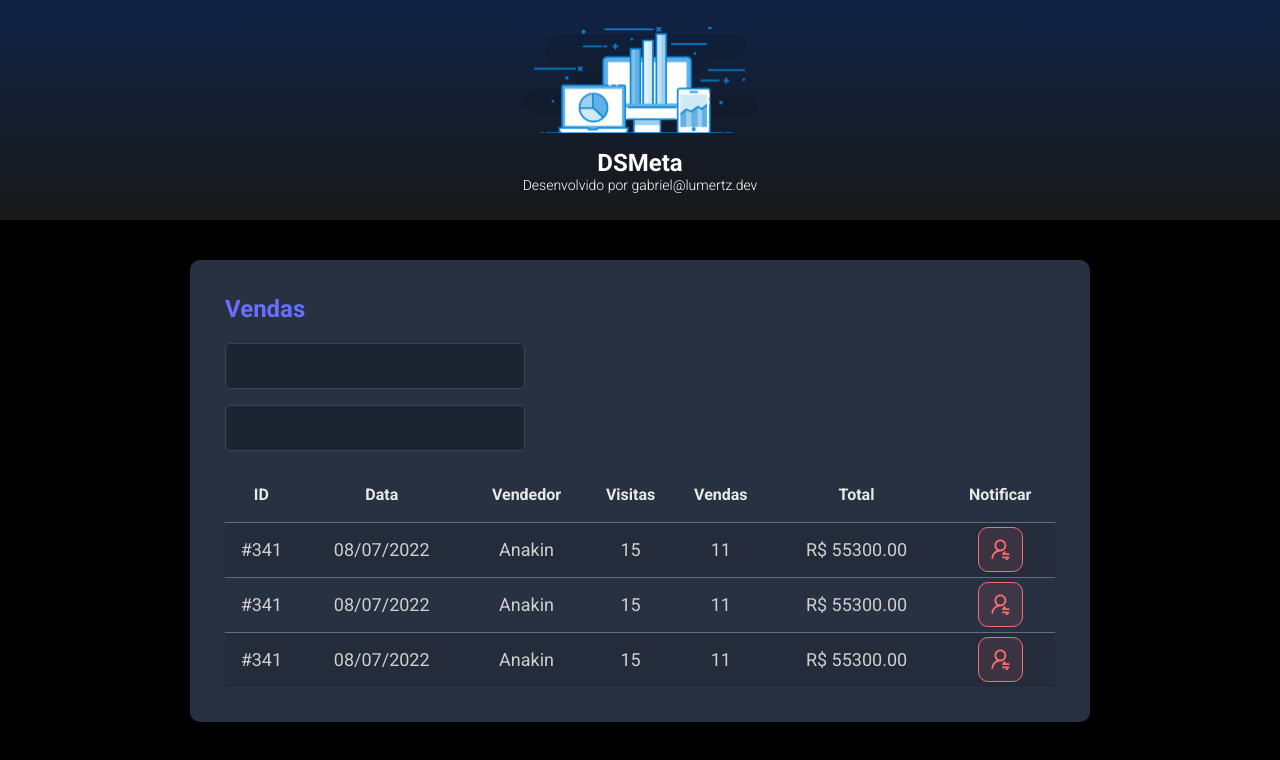
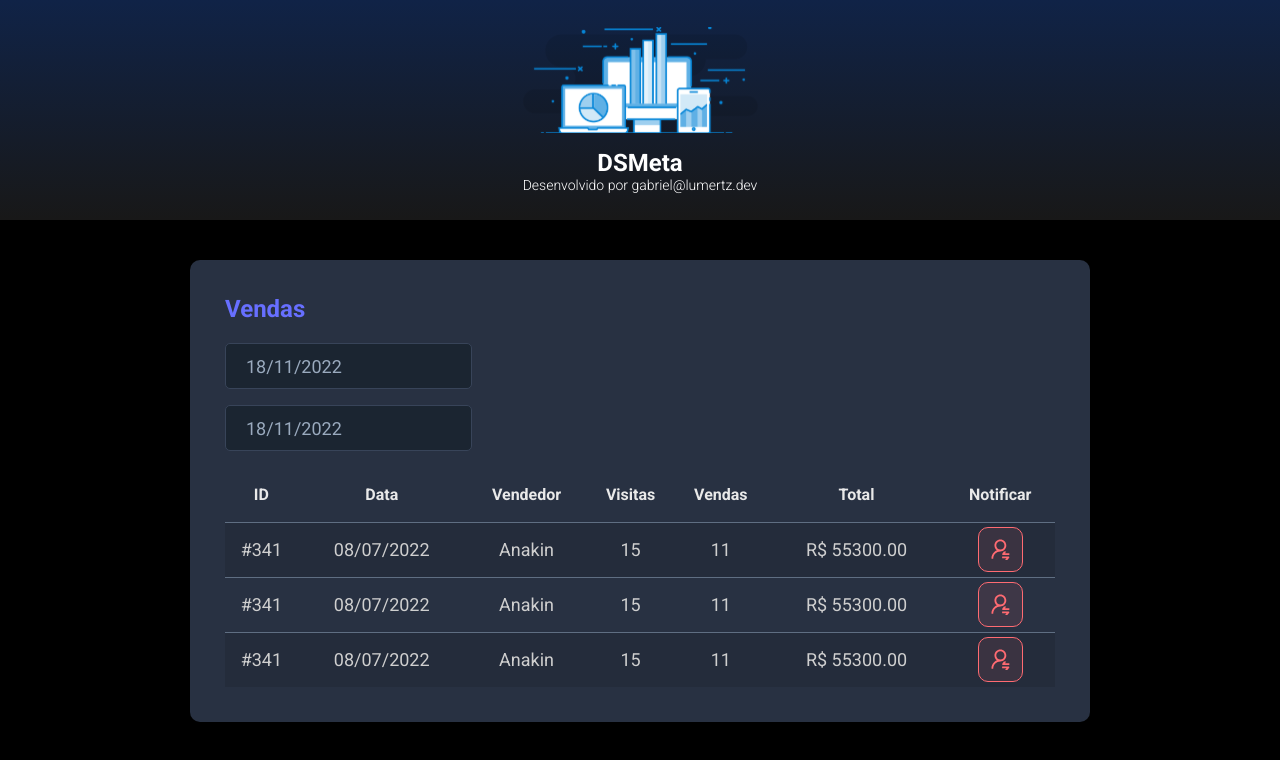
Before and after one commit to gabriel-lumertz/dsmeta, a React (Vite) app in the folder frontend/: page / in a window 1280 px wide. Shown: the top 760 px of the page. Built offline with nearby package versions, Linux system fonts and the light colour scheme.

Commit message:
Add Datepicker in SalesCard

```diff
--- a/frontend/src/components/SalesCard/index.tsx
+++ b/frontend/src/components/SalesCard/index.tsx
@@ -1,5 +1,7 @@
 import NotificationButton from '../NotificationButton'
 import './styles.css'
+import DatePicker from "react-datepicker";
+import "react-datepicker/dist/react-datepicker.css";
 
 function SalesCard() {
     return (
@@ -7,10 +9,20 @@
             <h2 className="dsmeta-sales-title">Vendas</h2>
             <div>
                 <div className="dsmeta-form-control-container">
-                    <input className="dsmeta-form-control" type="text" />
+                    <DatePicker
+                        selected={new Date()}
+                        onChange={(date: Date) => { }}
+                        className="dsmeta-form-control"
+                        dateFormat="dd/MM/yyyy"
+                    />
                 </div>
                 <div className="dsmeta-form-control-container">
-                    <input className="dsmeta-form-control" type="text" />
+                    <DatePicker
+                        selected={new Date()}
+                        onChange={(date: Date) => { }}
+                        className="dsmeta-form-control"
+                        dateFormat="dd/MM/yyyy"
+                    />
                 </div>
             </div>
 
```
